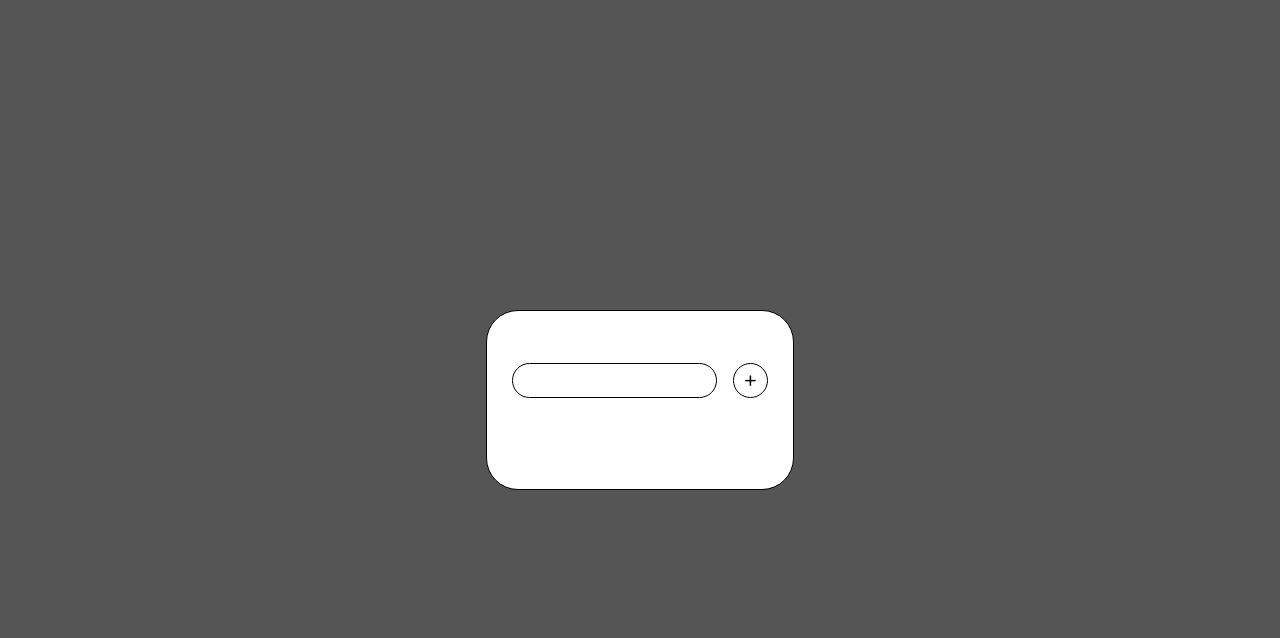
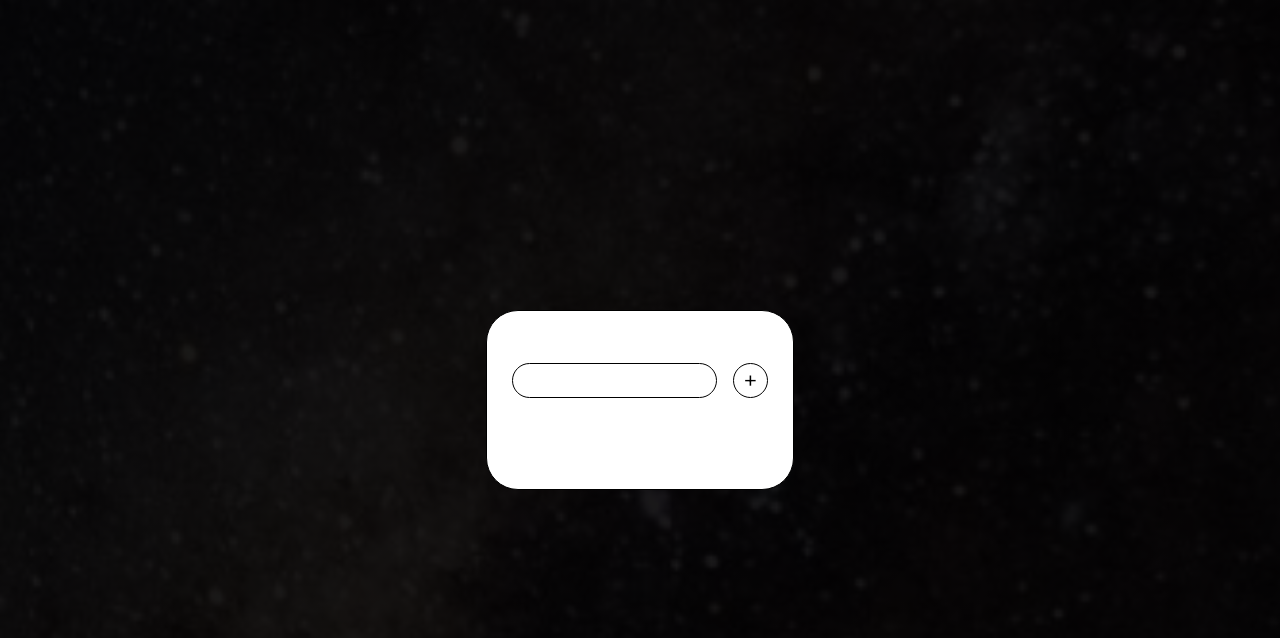
Before and after one commit to euIagoRibeiro/ToDoList-js, a plain HTML site: page index.html in a window 1280 px wide. Shown: the top 638 px of the page. Drawn offline with Linux system fonts and the light colour scheme.

Commit message:
wallpaper change

```diff
--- a/style.css
+++ b/style.css
@@ -24,7 +24,10 @@ ul {
 }
 
 .container {
-    background-color: var(--background-color);
+    background-image: linear-gradient(rgba(0,0,0, 0.900), rgba(0,0,0, 0.900)), url(assets/galaxy-wallpaper.png);
+    background-repeat: no-repeat;
+    background-position: center;
+    background-size: 600%;
     display: flex;
     flex-direction: column;
     justify-content: center;
```
Also changed, not shown: assets/galaxy-wallpaper.png (added).
